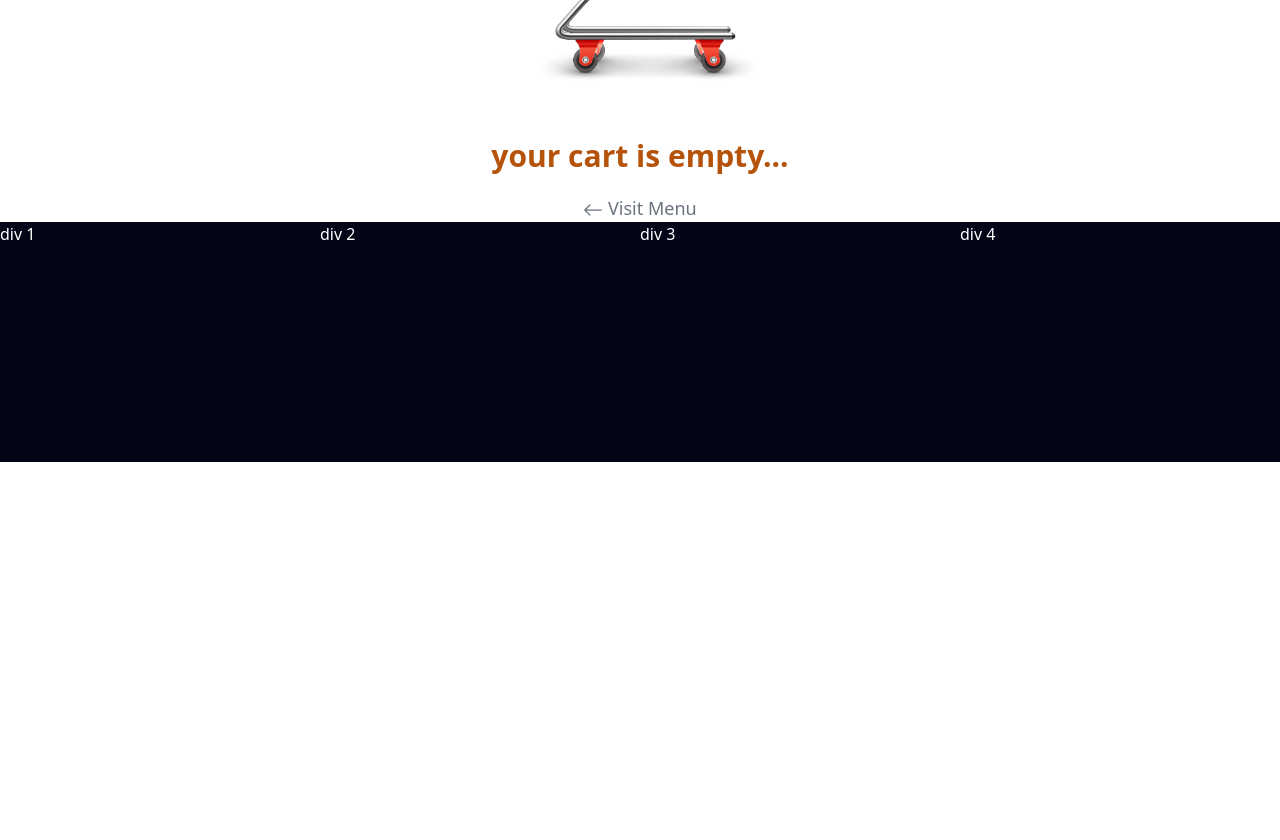
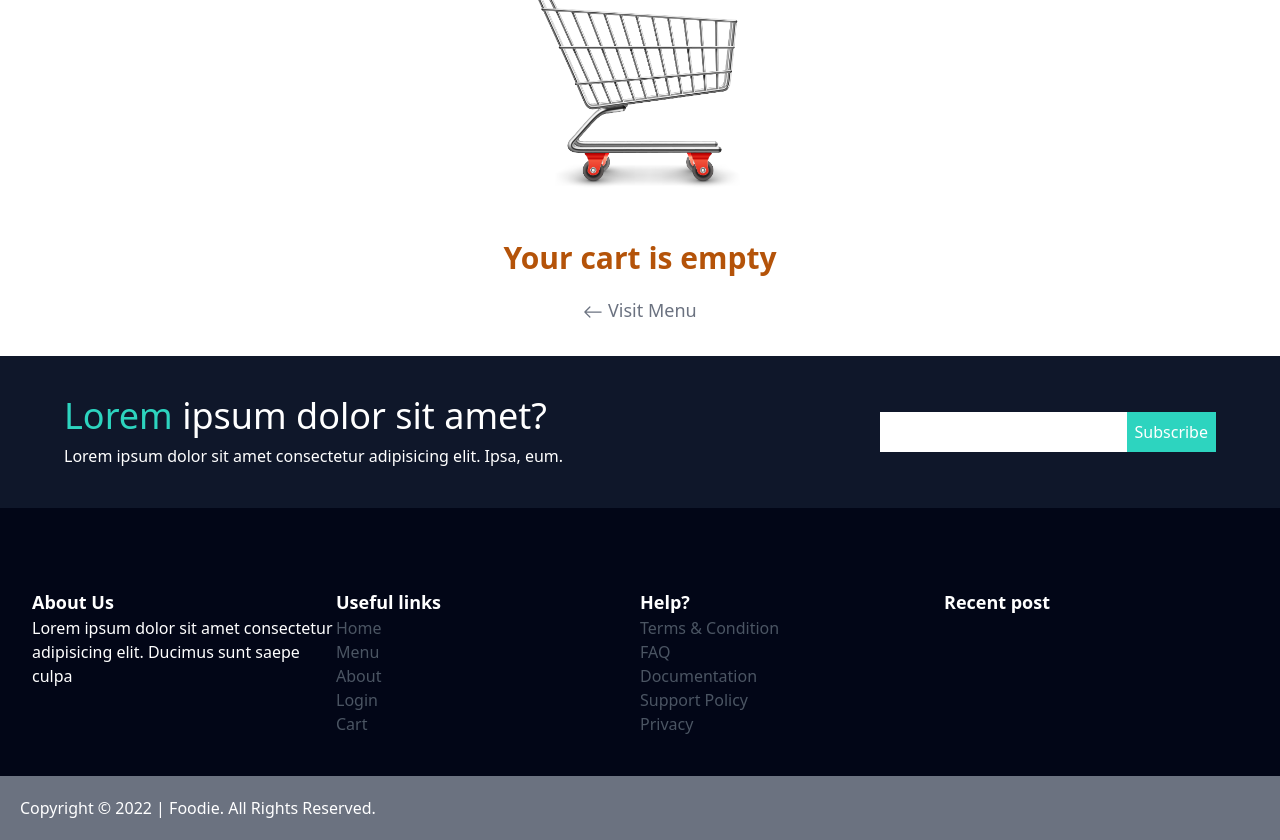
Before and after one commit to Baudwin/food-delivery, a React (Vite) app: page /shopping-cart in a window 1280 px wide. Shown: the part 300-1140 px from the top of the page. Before the commit the page ends 800 px from the top, so only its background shows below. Built offline with nearby package versions, Linux system fonts and the light colour scheme.

Commit message:
added footer

```diff
--- a/src/App.jsx
+++ b/src/App.jsx
@@ -7,6 +7,7 @@ import Home from './pages/home'
 import { ToastContainer } from 'react-toastify'
 
 function App() {
+
   const router = createBrowserRouter (
 
     createRoutesFromElements (
--- a/src/components/Footer.jsx
+++ b/src/components/Footer.jsx
@@ -1,17 +1,73 @@
 import React from 'react'
+import { Link } from 'react-router-dom'
 
 export default function Footer() {
-  return (
-    <div className='bg-slate-950 h-60 '>
+  return (   <footer className='bg-slate-950 text-white mt-8'>
 
-       <footer className='text-white grid grid-cols-4'>
-        <div>div 1</div>
-        <div> div 2</div>
-        <div> div 3</div>
-        <div>div 4</div>
 
-       </footer>
+       <div className=' bg-slate-900 p-10 lg:px-16 lg:flex xl:flex justify-between items-center mb-10 sm:space-y-4 md:space-y-4'>
+        <div className='space-y-2'>
+        <h1 className=' text-4xl'> <span className='text-teal-400'>Lorem</span> <span>ipsum dolor sit amet?</span> </h1>
+        <p>Lorem ipsum dolor sit amet consectetur adipisicing elit. Ipsa, eum.</p>
+        </div>
+        <div>
+        <input className='p-2 focus:outline-none' type="text" name="" id="" />
+        <button className='p-2 bg-teal-400 '>Subscribe</button>
+        </div>
+
+       </div>
+
+ <div className=' lg:container xl:container mx-auto  lg:px-1'>
+       <div className='grid sm:gap-5 md:gap-5 lg:grid-cols-4 xl:grid-cols-4 sm:grid-cols-1 md:grid-cols-1 lg:px-7 lg:p-10 sm:px-5 md:px-5'>
+        <div className=''>
+            <h1 className='text-lg font-bold'>About Us</h1>
+            <p>Lorem ipsum dolor sit amet consectetur adipisicing elit.
+                Ducimus sunt saepe culpa
+                </p>
+        </div>
+
+        <div>
+            <h1 className='text-lg font-bold'>Useful links</h1>
+            <ul className='text-gray-600'>
+            <li><Link>Home</Link></li>
+            <li><Link>Menu</Link></li>
+            <li><Link>About</Link></li>
+            <li><Link>Login</Link></li>
+            <li><Link>Cart</Link></li>
+          </ul>
+        </div>
+
+        <div>
+            <h1 className='text-lg font-bold'>Help?</h1>
+          <ul className='text-gray-600'>
+          <li><Link>Terms & Condition</Link></li>
+            <li><Link> FAQ</Link></li>
+            <li><Link> Documentation</Link></li>
+            <li><Link>Support Policy</Link></li>
+            <li><Link>Privacy</Link></li>
+
+          </ul>
+        </div>
+
+        <div>
+            <h1 className='text-lg font-bold'>Recent post</h1>
+
+        </div>
+
+       </div>
+
 
     </div>
+
+    <div className='bg-gray-500 p-5'>
+        <h1>Copyright © 2022 | Foodie. All Rights Reserved.</h1>
+        <div>
+
+
+        </div>
+
+    </div>
+
+    </footer>
   )
 }
--- a/src/components/Navbar.jsx
+++ b/src/components/Navbar.jsx
@@ -21,7 +21,7 @@ const display = ()=>{
 
             <nav className='flex lg:justify-around md:justify-between sm:justify-between items-center py-4 sm:px-4 md:px-4 '>
 
-                  <h1 className='text-3xl font-bold '>FOODIE</h1>
+                  <h1 className='text-3xl font-bold text-teal-400 '>FOODIE</h1>
 
                 <div className='flex gap-4 sm:hidden md:hidden'>
                 <NavLink to={'/'} className='text-lg'>Home</NavLink>
--- a/src/components/ShoppingCart.jsx
+++ b/src/components/ShoppingCart.jsx
@@ -9,9 +9,15 @@ export default function ShoppingCart() {
   const increase = useCartStore(state=>state.increaseItemQuantity)
   const decrease = useCartStore(state=>state.decreaseItemQuantity)
   const clear = useCartStore(state=>state.clearCart)
-  const total = useCartStore(state=>state.setTotal)
+  const subTotal = useCartStore(state=>state.subTotal)
+  const setCartTotal = useCartStore(state=>state.setTotal)
 
   const [qty, setQty] = useState()
+
+  useEffect(()=>{
+    setCartTotal()
+  }, [cartItems,qty])
+
   const removeItem = (item)=>{
     removeFromCart(item)
   }
@@ -31,18 +37,18 @@ export default function ShoppingCart() {
 
   return (
     <>
-{/* <div style={{backgroundImage:""}} className=' p-14 bg-[url("/images/img-2.jpg")]  bg-cover flex justify-center items-center '>
-            <h1 className='text-5xl font-bold  text-center text-white'>Shopping Cart</h1>
-        </div> */}
+<div style={{backgroundImage:""}} className='p-14 bg-[url("/images/img-2.jpg")]  bg-cover flex justify-center items-center '>
+            <h1 className='text-4xl font-bold  text-center text-white'> Cart</h1>
+        </div>
 
     {
       // if
 
       cartItems.length === 0 ?
       <div className= ' flex flex-col justify-center items-center gap-y-5'>
-          <img className=' w-[350px]' src="/images/cart1.jpg" alt="" />
-       <h1 className='text-3xl font-semibold text-amber-700'>
-     your cart is empty...
+          <img className=' w-[300px]' src="/images/cart1.jpg" alt="" />
+       <h1 className='text-3xl font-bold text-amber-700'>
+     Your cart is empty
     </h1>
    <NavLink to={'/menu'}> <button className=' text-gray-500 text-lg'>
 
@@ -58,7 +64,6 @@ export default function ShoppingCart() {
 
 // else start
 <div className=''>
-
      <div className='lg:container xl:container grid grid-cols-12 gap-2  mx-auto py-10 lg:px-16 sm:px-1.5 md:px-4'>
 
       <div className=' overflow-auto border px- py-3 shadow-sm lg:col-span-9 xl:col-span-9 sm:col-span-12 md:col-span-12 h-fit'>
@@ -139,7 +144,7 @@ export default function ShoppingCart() {
 
   <div className='shadow-sm border p-4  h-fit'>
   <form className='space-y-2' action="">
-  <h1 className='font-semibold text-lg underline'>Contact Details</h1>
+  <h1 className='font-bold text-md'>Contact Details</h1>
   <div className='flex flex-col gap-2'>
   <label className='font-medium text-gray-500 text-sm' htmlFor="">Location <span className='text-red-600'>*</span> </label>
   <input className='rounded shadow p-2 focus:outline-none' type="text" placeholder='Enter Location' name="" id="" />
@@ -147,7 +152,7 @@ export default function ShoppingCart() {
   <label className='font-medium text-gray-500 text-sm' htmlFor="">Tel <span className='text-red-600'>*</span> </label>
   <input required className='rounded shadow p-2 focus:outline-none' type="text" placeholder='Enter phone number' name="" id="" />
 
-  <h1 className='font-semibold text-lg underline'>Delivery Details</h1>
+  <h1 className='font-bold '>Delivery Details</h1>
 
   <label className='font-medium text-gray-500 text-sm' htmlFor="">Date <span className='text-red-600'>*</span> </label>
   <input className='rounded shadow p-2 focus:outline-none' type="date"  name="" id="" />
@@ -155,8 +160,8 @@ export default function ShoppingCart() {
   <label className='font-medium text-gray-500 text-sm' htmlFor="">Time <span className='text-red-600'>*</span> </label>
   <input className='rounded shadow p-2 focus:outline-none' type="time"  name="" id="" />
 
-  <label className='font-medium text-gray-500 text-sm' htmlFor="">Aditional detail</label>
-  <textarea className='rounded shadow border focus-visible:outline-none p-2' name="" id="" cols="30" rows="2"></textarea>
+  {/* <label className='font-medium text-gray-500 text-sm' htmlFor="">Aditional detail</label> */}
+  {/* <textarea className='rounded shadow border focus-visible:outline-none p-2' name="" id="" cols="30" rows="2"></textarea> */}
  </div>
 
    <button  className='text-white font-medium bg-green-500 px-3 py-1 rounded'>Save</button>
@@ -170,7 +175,7 @@ export default function ShoppingCart() {
 
   <div className='flex justify-between'>
   <p className='font-medium'>Sub total</p>
-  <span className='text-gray-600'>15000</span>
+  <span className='text-gray-600'>{subTotal}</span>
   </div>
 
   <div className='flex justify-between'>
@@ -187,7 +192,7 @@ export default function ShoppingCart() {
 
   <div className='flex justify-between'>
   <p className='font-medium'>TOTAL</p>
-  <span className='text-gray-600'>15700 CFA</span>
+  <span className='text-gray-600'>{subTotal + 200 + 500} CFA</span>
   </div>
 
   <div className='flex justify-between'>
--- a/src/pages/home.jsx
+++ b/src/pages/home.jsx
@@ -15,10 +15,10 @@ export default function Home() {
 
 {/* MENU  */}
 
-<div className=' lg:p-10 md:p-10 bg-amber-50 py-4'>
+<div className=' lg:p-10 md:p-10 bg-amber-50 py-4 '>
 
-<div className=' container mx-auto py-7 mt- rounded shadow-md px-4'>
-    <div className='grid lg:grid-cols-4 md:grid-cols-4 sm:grid-cols gap-3'>
+<div className=' lg:container xl:container mx-auto py-7 rounded shadow-md lg:px-4 px-4 '>
+    <div className='grid lg:grid-cols-4 md:grid-cols-4 sm:grid-cols-2 gap-3'>
         <div className='border shadow-sm p-3 flex flex-col justify-center items-center space-y-2'>
             <img className='rounded-full w-28 h-28' src="images/img-1.jpg" alt="foods" />
             <h1 className='text-lg font-semibold'>Food</h1>
--- a/src/pages/menu.jsx
+++ b/src/pages/menu.jsx
@@ -67,7 +67,7 @@ addToCart(item)
 </button>
 </div>
 </div>
-}) : <h1 className="text-4xl text-red-500 ">No item matches your search results... </h1>}
+}) : <h1 className="text-2xl text-red-500 font-semibold"> "{query}" not found!!</h1>}
 
 </div>
 
--- a/src/store/useCartStore.js
+++ b/src/store/useCartStore.js
@@ -5,7 +5,7 @@ const cartData  = localStorage.getItem('cart')
 
 export const useCartStore = create((set, get)=>({
     cart : cartData ? JSON.parse(cartData) : [],
-    total : 0,
+    subTotal : 0,
 
     addToCart : (item)=>{
         const userCart = get().cart
@@ -58,10 +58,17 @@ export const useCartStore = create((set, get)=>({
         },
 
         setTotal : ()=>{
-            const userCart = get().cart
-            for (const item of userCart) {
-                console.log(item.price * item.quantity);
-            }
+          let {total} = get().cart.reduce((cartSubTotal, cartItem)=>{
+
+            const {price,quantity}= cartItem
+            const itemTotal = price * quantity
+            cartSubTotal.total += itemTotal
+            return cartSubTotal
+           },
+           {
+            total:0
+           })
+           set({subTotal:total})
         },
 
         clearCart:()=>{
```
